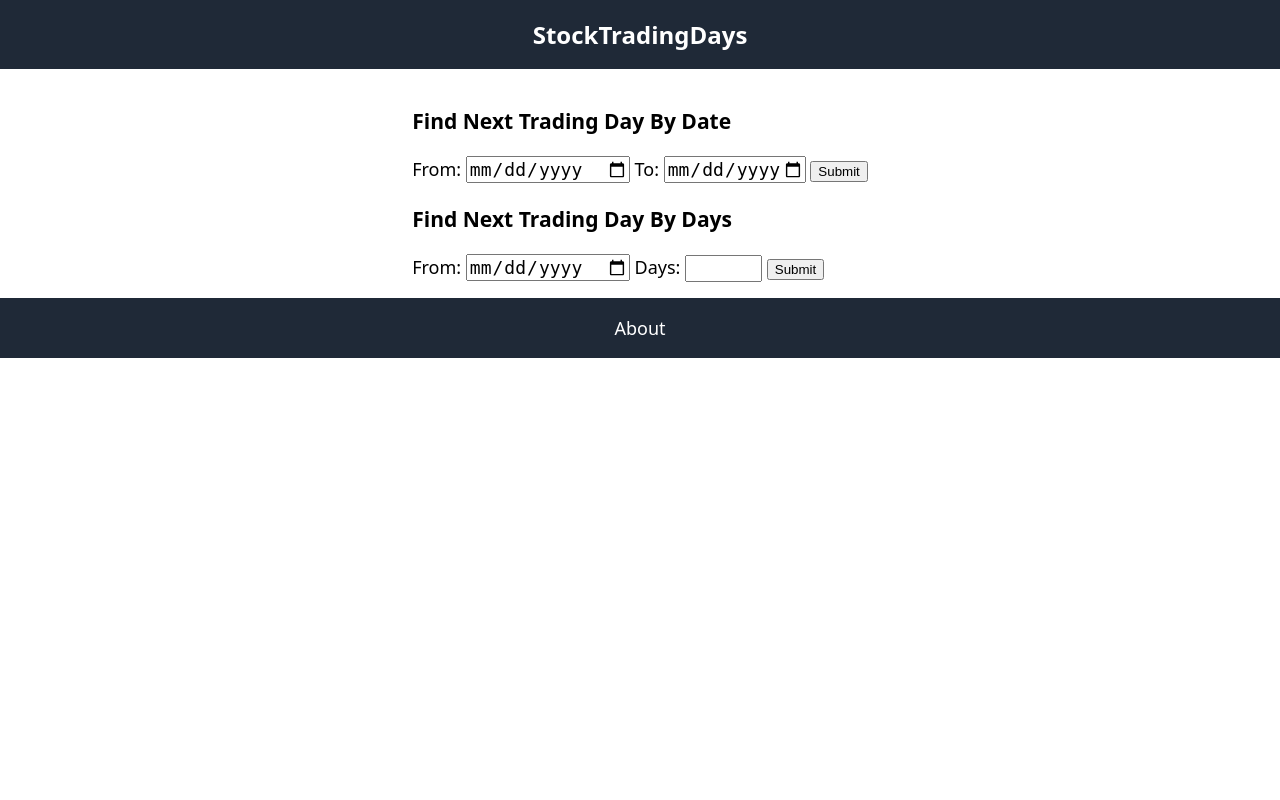
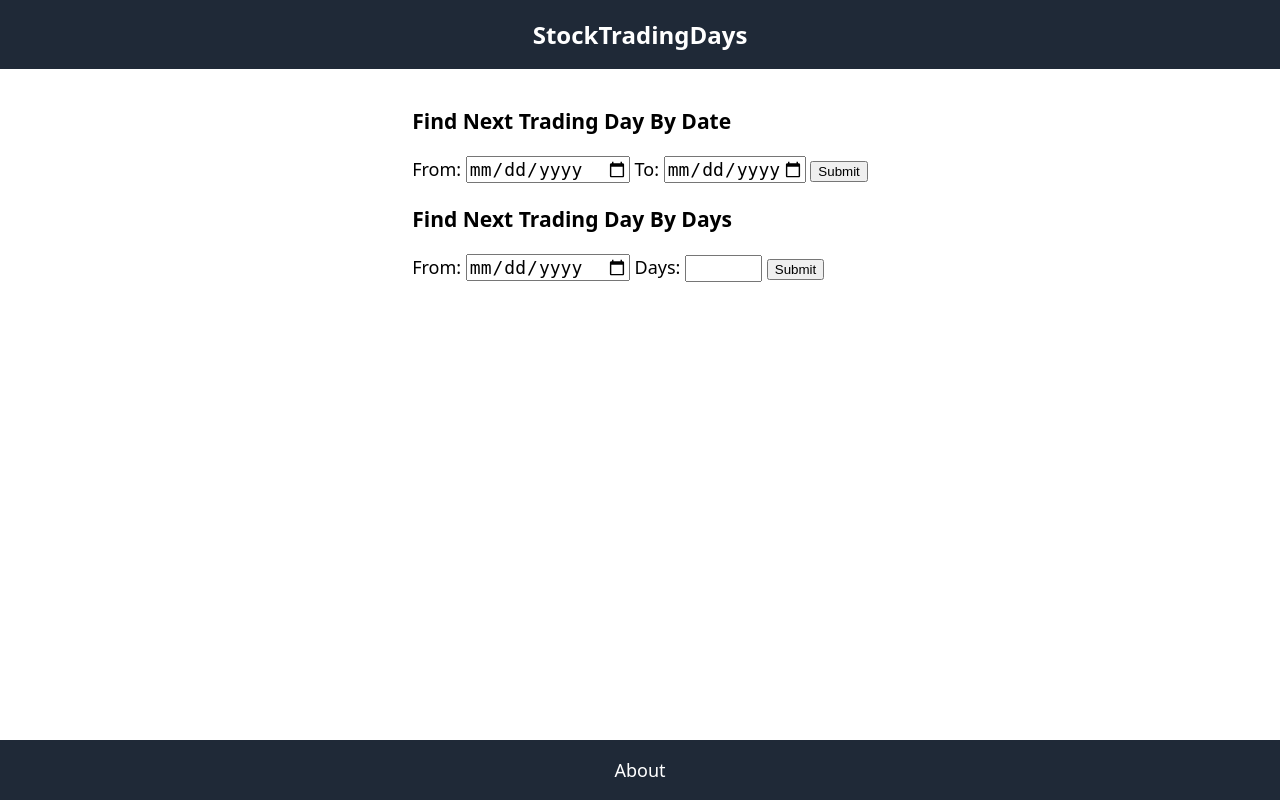
Before and after one commit to kztok/stocktradingdays, a Flask app: page / in a window 1280 px wide. Run offline with Flask 2, Linux system fonts and the light colour scheme.

Commit message:
stick footer to bottom

```diff
--- a/static/styles.css
+++ b/static/styles.css
@@ -9,15 +9,16 @@ body {
     display: flex;
     flex-direction: column;
     align-items: center;
+    min-height: 100vh;
 }
 
 .header,.footer {
     background-color: #1f2937;
     font-size: 24px;
     font-weight: 700;
-    padding: 18px 24px;
+    padding: 18px;
+    text-align: center;
     align-self: stretch;
-    text-align: center;
 }
 
 .main {
@@ -35,6 +36,7 @@ body {
 .footer {
     font-size: 18px;
     font-weight: 400;
+    margin-top: auto;
 }
 
 .about {
```
